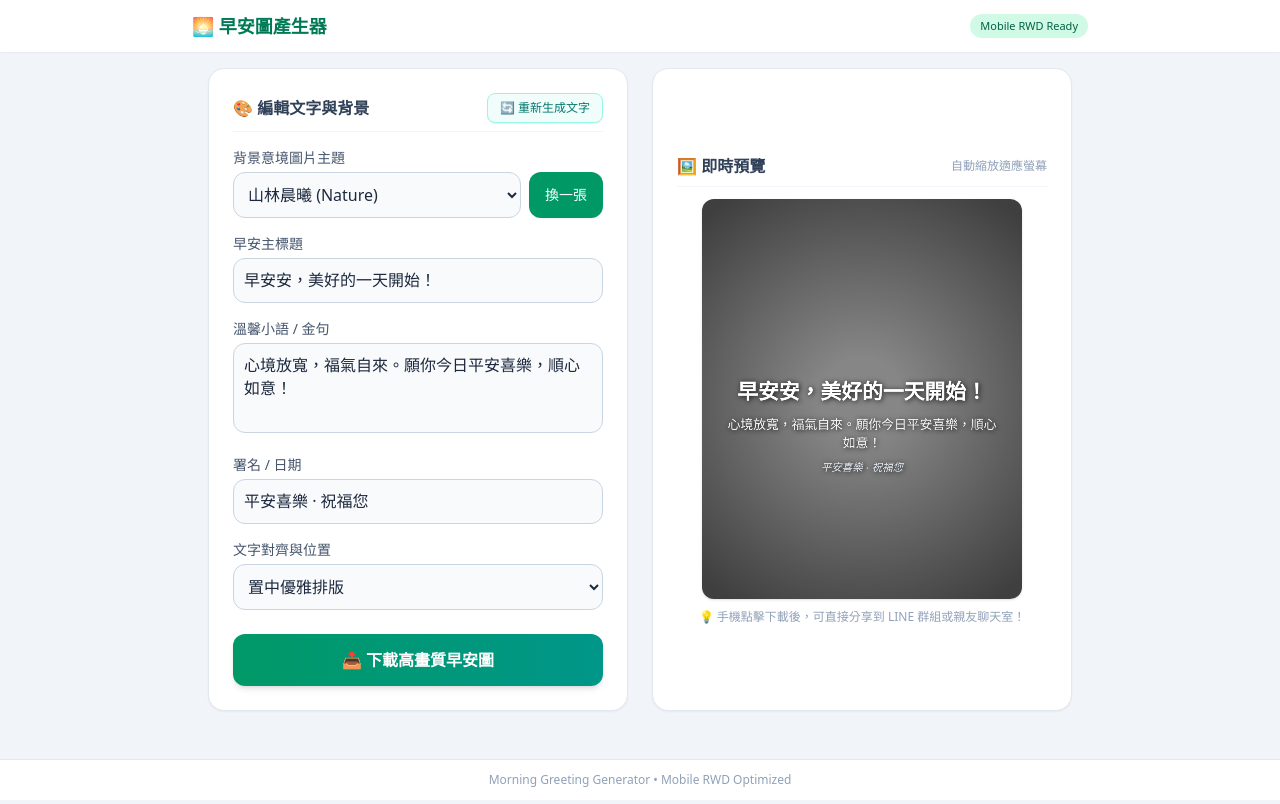
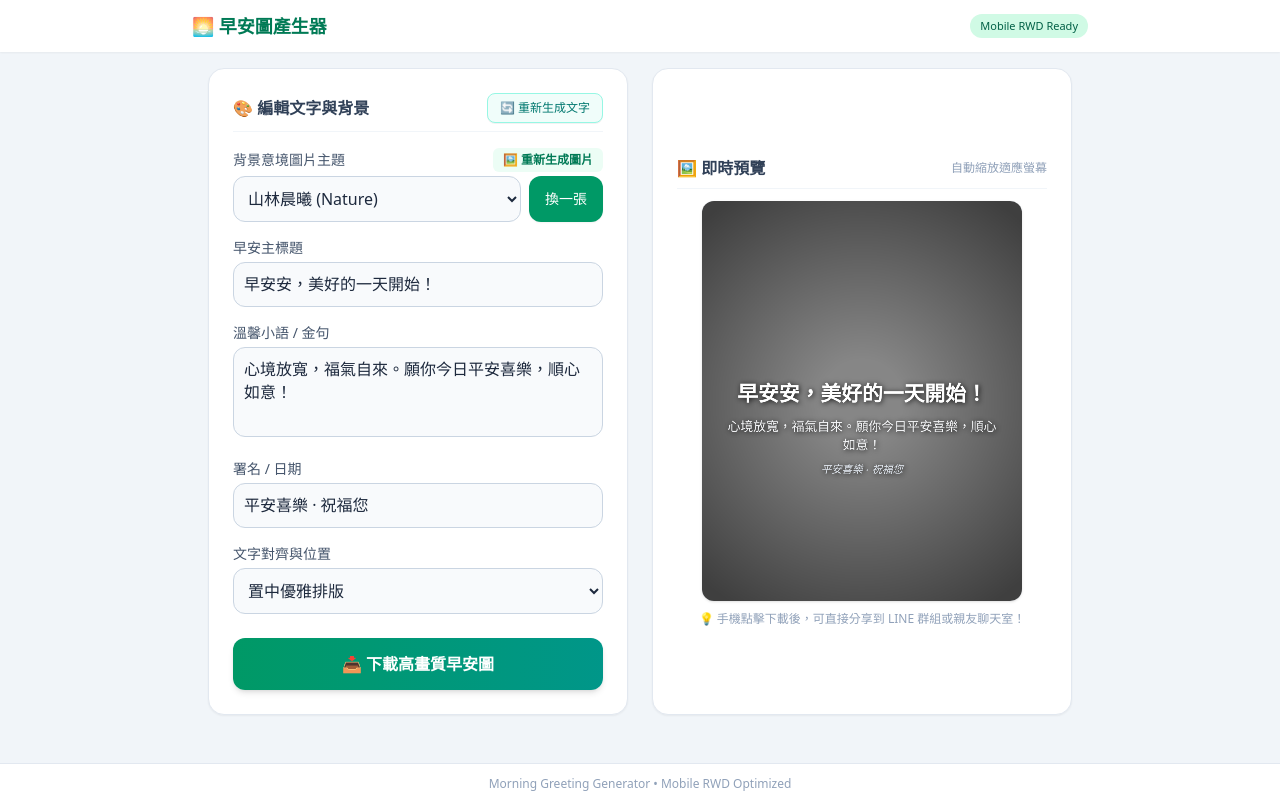
Before and after one commit to jackiewin/morning-greeting-generato, a plain HTML site: page index.html in a window 1280 px wide. Drawn offline with nearby package versions, Linux system fonts and the light colour scheme; a web font is replaced by a local one.

Commit message:
Add files via upload

```diff
--- a/index.html
+++ b/index.html
@@ -30,19 +30,24 @@
 
         <!-- 左側：控制面板 -->
         <section class="bg-white p-4 sm:p-6 rounded-2xl shadow-xs border border-slate-200 flex flex-col gap-4 lg:col-span-6 order-2 lg:order-1">
+            <!-- 頂部區塊：標題與重新生成文字 -->
             <div class="flex items-center justify-between border-b border-slate-100 pb-2">
                 <h2 class="text-base font-semibold text-slate-700 flex items-center gap-1.5">
                     🎨 編輯文字與背景
                 </h2>
-                <!-- 新增：文字隨機重新生成按鈕 -->
                 <button onclick="randomizeText()" class="bg-teal-50 hover:bg-teal-100 text-teal-700 border border-teal-200 text-xs px-3 py-1.5 rounded-lg font-medium transition cursor-pointer flex items-center gap-1 shadow-2xs">
                     🔄 重新生成文字
                 </button>
             </div>
 
-            <!-- 背景圖片選擇 -->
+            <!-- 背景圖片選擇與重新生成圖片 -->
             <div>
-                <label class="block text-xs sm:text-sm font-medium text-slate-600 mb-1">背景意境圖片主題</label>
+                <div class="flex items-center justify-between mb-1">
+                    <label class="block text-xs sm:text-sm font-medium text-slate-600">背景意境圖片主題</label>
+                    <button onclick="changeBackground()" class="text-emerald-700 hover:text-emerald-800 text-xs font-semibold flex items-center gap-1 cursor-pointer bg-emerald-50 hover:bg-emerald-100 px-2.5 py-1 rounded-md transition">
+                        🖼️ 重新生成圖片
+                    </button>
+                </div>
                 <div class="flex gap-2">
                     <select id="categorySelect" class="w-full border border-slate-300 rounded-xl p-2.5 text-sm bg-slate-50 focus:ring-2 focus:ring-emerald-500 outline-none">
                         <option value="nature">山林晨曦 (Nature)</option>
@@ -140,7 +145,6 @@
             fog: "fog,mist,mountain,landscape"
         };
 
-        // 預設金句庫，供點擊「重新生成文字」時隨機替換
         const textPresets = [
             {
                 main: "早安安，美好的一天開始！",
@@ -187,8 +191,8 @@
 
         function changeBackground() {
             loadingIndicator.style.opacity = '1';
-            loadingIndicator.innerText = "正在切換美景...";
-            const randomId = Math.floor(Math.random() * 1000);
+            loadingIndicator.innerText = "正在重新生成圖片...";
+            const randomId = Math.floor(Math.random() * 10000);
             currentImg.src = `https://picsum.photos/seed/${randomId}/800/1000`;
         }
 
```
